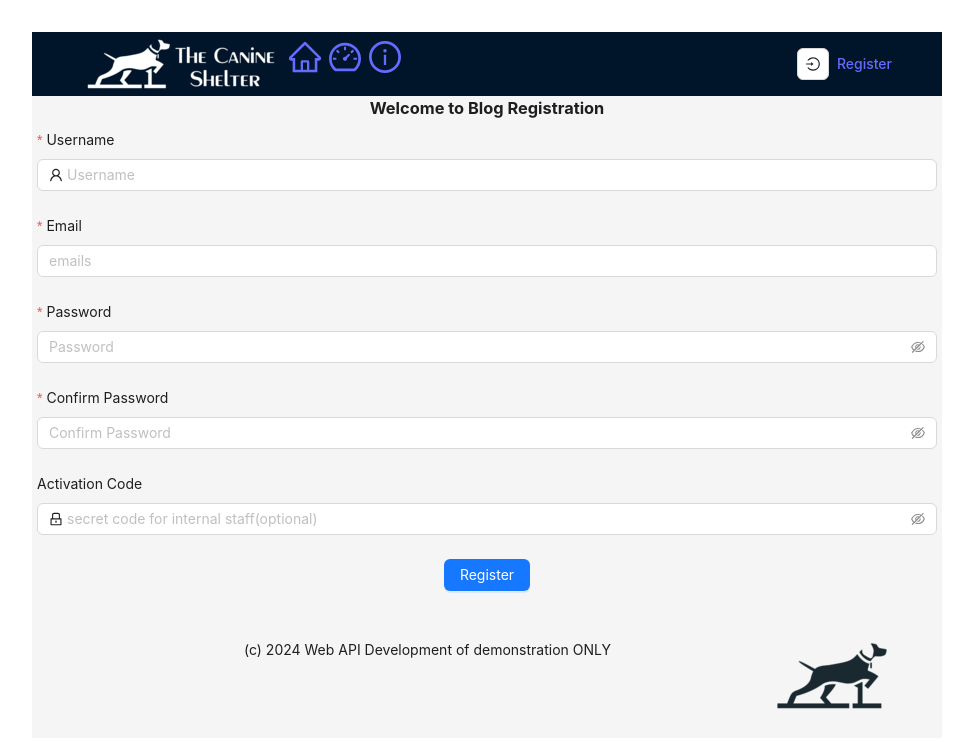
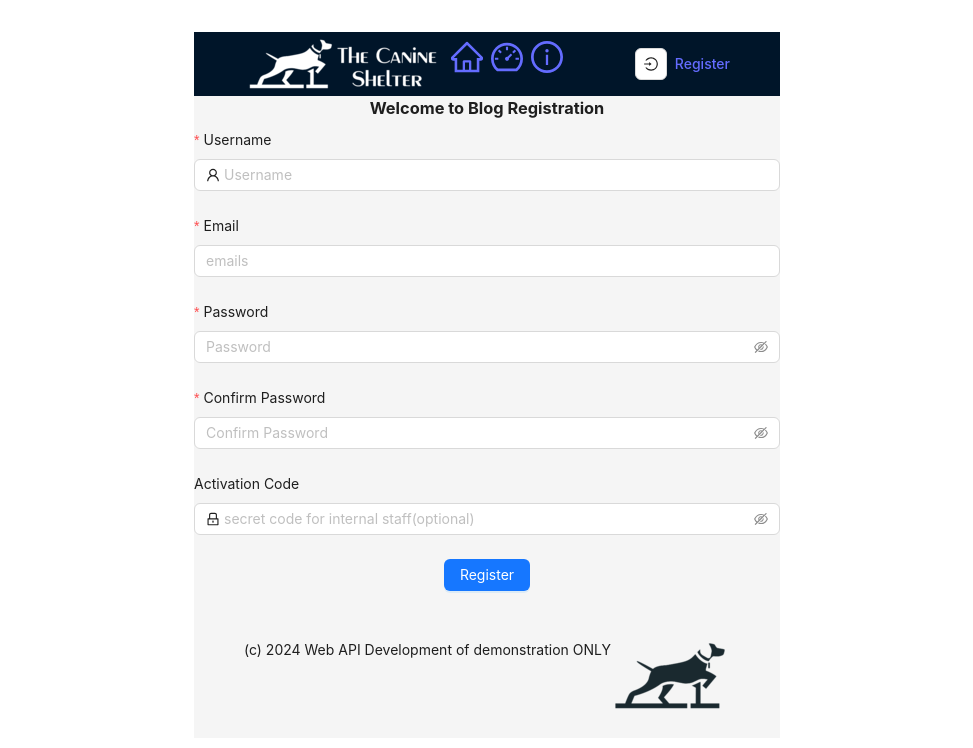
Before and after one commit to hingfm/ChungHoHing_WebAPI_Frontend, a React (Vite) app: page /register in a window 1280 px wide. Shown: the top 748 px of the page, without its empty margins (153-1126 px from the left). Built offline with nearby package versions, Linux system fonts and the light colour scheme.

Commit message:
Update login and register page

```diff
--- a/src/components/Login.tsx
+++ b/src/components/Login.tsx
@@ -1,8 +1,8 @@
-import 'antd/dist/reset.css';
+import "antd/dist/reset.css";
 import React, { useState } from "react";
-import { NavigateFunction, useNavigate } from 'react-router-dom';
-import { Form, Input, Button, Checkbox, Modal} from 'antd';
-import { LoginOutlined, UserOutlined, LockOutlined } from '@ant-design/icons';
+import { NavigateFunction, useNavigate } from "react-router-dom";
+import { Form, Input, Button, Checkbox, Modal } from "antd";
+import { LoginOutlined, UserOutlined, LockOutlined } from "@ant-design/icons";
 import { login } from "../services/auth.service";
 
 const Login: React.FC = () => {
@@ -10,50 +10,56 @@ import { login } from "../services/auth.service";
   const [loading, setLoading] = useState<boolean>(false);
   const [message, setMessage] = useState<string>("");
   const [isShow, setIsShow] = React.useState(false);
-    const onFinish = (values:any) => {
-    const { username, password } =values;
-
-
+  const onFinish = (values: any) => {
+    const { username, password } = values;
 
     setMessage("");
     setLoading(true);
 
-    login(username, password).then(
-      () => {
-        if(localStorage.getItem("user"))
-          navigate("/profile");
+    login(username, password)
+      .then(() => {
+        if (localStorage.getItem("user")) navigate("/profile");
         window.location.reload();
       })
-      .catch(
-       (error)  => {
-
+      .catch((error) => {
         const resMessage =
           (error.response &&
             error.response.data &&
             error.response.data.message) ||
           error.message ||
           error.toString();
-        window.alert(`Sorry ${username} you may not have account in our system yet! pls try again or register first`)
+        window.alert(
+          `Sorry ${username} you may not have account in our system yet! pls try again or register first`
+        );
         console.log(error.toString());
         setLoading(false);
         setMessage(resMessage);
         navigate("/");
         window.location.reload();
-
-      }
-
-    )
-
-    }
+      });
+  };
 
   return (
     <>
-      <Button icon={<LoginOutlined />} onClick={()=>{setIsShow(true)}} />
-      <Modal open={isShow} onCancel={()=>{setIsShow(false)}} title="Welcome Blogger" footer={[]}>
-    <Form style={{margin: "5px"}}
+      <Button
+        icon={<LoginOutlined />}
+        onClick={() => {
+          setIsShow(true);
+        }}
+      />
+      <Modal
+        open={isShow}
+        onCancel={() => {
+          setIsShow(false);
+        }}
+        title="Welcome Blogger"
+        footer={[]}
+        width={400}
+      >
+        <Form
           name="normal_login"
+          rootClassName="px-10 pt-4 flex flex-col"
           layout="vertical"
-      wrapperCol={{span:8}}
           className="login-form"
           initialValues={{
             remember: true,
@@ -66,11 +72,14 @@ import { login } from "../services/auth.service";
             rules={[
               {
                 required: true,
-            message: 'Please input your Username!',
+                message: "Please input your Username!",
               },
             ]}
           >
-        <Input prefix={<UserOutlined className="site-form-item-icon" />} placeholder="Username" />
+            <Input
+              prefix={<UserOutlined className="site-form-item-icon" />}
+              placeholder="Username"
+            />
           </Form.Item>
           <Form.Item
             name="password"
@@ -78,7 +87,7 @@ import { login } from "../services/auth.service";
             rules={[
               {
                 required: true,
-            message: 'Please input your Password!',
+                message: "Please input your Password!",
               },
             ]}
           >
@@ -88,27 +97,26 @@ import { login } from "../services/auth.service";
               placeholder="Password"
             />
           </Form.Item>
-      <Form.Item>
+          <div className="flex justify-between mb-4">
             <Form.Item name="remember" valuePropName="checked" noStyle>
               <Checkbox>Remember me</Checkbox>
             </Form.Item>
-
             <a className="login-form-forgot" href="">
-          Forgot password
+              Forgot password?
             </a>
-      </Form.Item>
-
-      <Form.Item>
-        <Button type="primary" htmlType="submit" className="login-form-button">
+          </div>
+          <Form.Item className="self-center mb-2">
+            <Button className="w-40" type="primary" htmlType="submit">
               Log in
             </Button>
-        Or <a href="/register">register now!</a>
           </Form.Item>
+          <div className="text-center">
+            <a href="/register">register now!</a>
+          </div>
         </Form>
       </Modal>
     </>
   );
 };
 
-
 export default Login;
--- a/src/components/Register.tsx
+++ b/src/components/Register.tsx
@@ -1,121 +1,122 @@
-import 'antd/dist/reset.css';
+import "antd/dist/reset.css";
 import React, { useState } from "react";
-import { NavigateFunction, useNavigate } from 'react-router-dom';
+import { NavigateFunction, useNavigate } from "react-router-dom";
 import UserT from "../types/user.type";
-import { Form, Input, Button } from 'antd';
+import { Form, Input, Button } from "antd";
 import { register } from "../services/auth.service";
-import { UserOutlined, LockOutlined } from '@ant-design/icons';
+import { UserOutlined, LockOutlined } from "@ant-design/icons";
 
 const Register: React.FC = () => {
-
   let navigate: NavigateFunction = useNavigate();
   const initialValues: UserT = {
     username: "",
     email: "",
     password: "",
-    role: "user" ,
-    actiCode:"",
+    role: "user",
+    actiCode: "",
   };
 
+  const handleRegister = (values: UserT) => {
+    const { username, email, password, actiCode } = values;
 
-
-  const handleRegister =  (values: UserT) => {
-    const { username, email, password,actiCode } = values;
-
-   register(username, email, password,actiCode).then(
-      (response) => {
-
-        window.alert(`Welcome ${username} pls login to access your account profile`)
+    register(username, email, password, actiCode)
+      .then((response) => {
+        window.alert(
+          `Welcome ${username} pls login to access your account profile`
+        );
         console.log(response.data);
         navigate("/");
         window.location.reload();
       })
       .catch((error) => {
-                 window.alert(`Sorry ${username} Something wrong with your registration! Pls try again with another username`)
+        window.alert(
+          `Sorry ${username} Something wrong with your registration! Pls try again with another username`
+        );
         console.log(error.toString());
 
         navigate("/register");
         window.location.reload();
-      }
-    );
+      });
   };
 
   return (
-
-         <>
-           <h3> <strong>Welcome to Blog Registration</strong></h3>
-             <Form style={{margin: "5px",width:"900px"}}
-  layout="vertical"             name="normal_register"
-               className="register-form"
-
+    <div className="p-10 flex flex-col justify-center content-center items-center">
+      <h3 className="pb-6">
+        {" "}
+        <strong className="text-2xl">Welcome to Blog Registration</strong>
+      </h3>
+      <Form
+        layout="vertical"
+        name="normal_register"
         initialValues={initialValues}
-               onFinish={handleRegister}>
+        onFinish={handleRegister}
+        rootClassName="w-96"
+      >
         <Form.Item
           name="username"
           label="Username"
           rules={[
             {
               required: true,
-                      message: 'Please input your Username!',
+              message: "Please input your Username!",
             },
           ]}
         >
-                  <Input prefix={<UserOutlined className="site-form-item-icon" />} placeholder="Username" />
+          <Input
+            prefix={<UserOutlined className="site-form-item-icon" />}
+            placeholder="Username"
+          />
         </Form.Item>
-                <Form.Item name="email"
-    label= "Email"
+        <Form.Item
+          name="email"
+          label="Email"
           rules={[
-                     {type: 'email',
-                       message: 'The input is not valid E-mail!',
-                     },
-                     {required: true,
-                       message: 'Please input your E-mail!',
-                     },
-                   ]} >
-                 <Input  placeholder="emails" />
+            { type: "email", message: "The input is not valid E-mail!" },
+            { required: true, message: "Please input your E-mail!" },
+          ]}
+        >
+          <Input placeholder="emails" />
         </Form.Item>
 
         <Form.Item
           name="password"
-label= "Password"
+          label="Password"
           rules={[
             {
               required: true,
-                       message: 'Please input your password!',
+              message: "Please input your password!",
             },
           ]}
           hasFeedback
         >
-                   <Input.Password  placeholder="Password"/>
+          <Input.Password placeholder="Password" />
         </Form.Item>
 
         <Form.Item
           name="confirm"
-label= "Confirm Password"
-                   dependencies={['password']}
+          label="Confirm Password"
+          dependencies={["password"]}
           hasFeedback
           rules={[
             {
               required: true,
-                       message: 'Please confirm your password!',
+              message: "Please confirm your password!",
             },
             ({ getFieldValue }) => ({
               validator(_, value) {
-                         if (!value || getFieldValue('password') === value) {
+                if (!value || getFieldValue("password") === value) {
                   return Promise.resolve();
                 }
-                         return Promise.reject(new Error('The new password that you entered do not match!'));
+                return Promise.reject(
+                  new Error("The new password that you entered do not match!")
+                );
               },
             }),
           ]}
         >
-                   <Input.Password  placeholder="Confirm Password"/>
+          <Input.Password placeholder="Confirm Password" />
         </Form.Item>
-                <Form.Item
-                 name="actiCode"
- label= "Activation Code"
-
-               >
+        <Form.Item name="actiCode" label="Activation Code">
           <Input.Password
             prefix={<LockOutlined className="site-form-item-icon" />}
             type="password"
@@ -123,18 +124,13 @@ label= "Confirm Password"
           />
         </Form.Item>
 
-               <Form.Item>
-                 <Button type="primary" htmlType="submit" className="login-form-button">
+        <Form.Item className="flex justify-center pt-6">
+          <Button className="w-40" type="primary" htmlType="submit">
             Register
           </Button>
-
         </Form.Item>
-
-
-
       </Form>
-
-         </>
+    </div>
   );
 };
 
```
Lines whose indentation alone changed are shown as unchanged.
